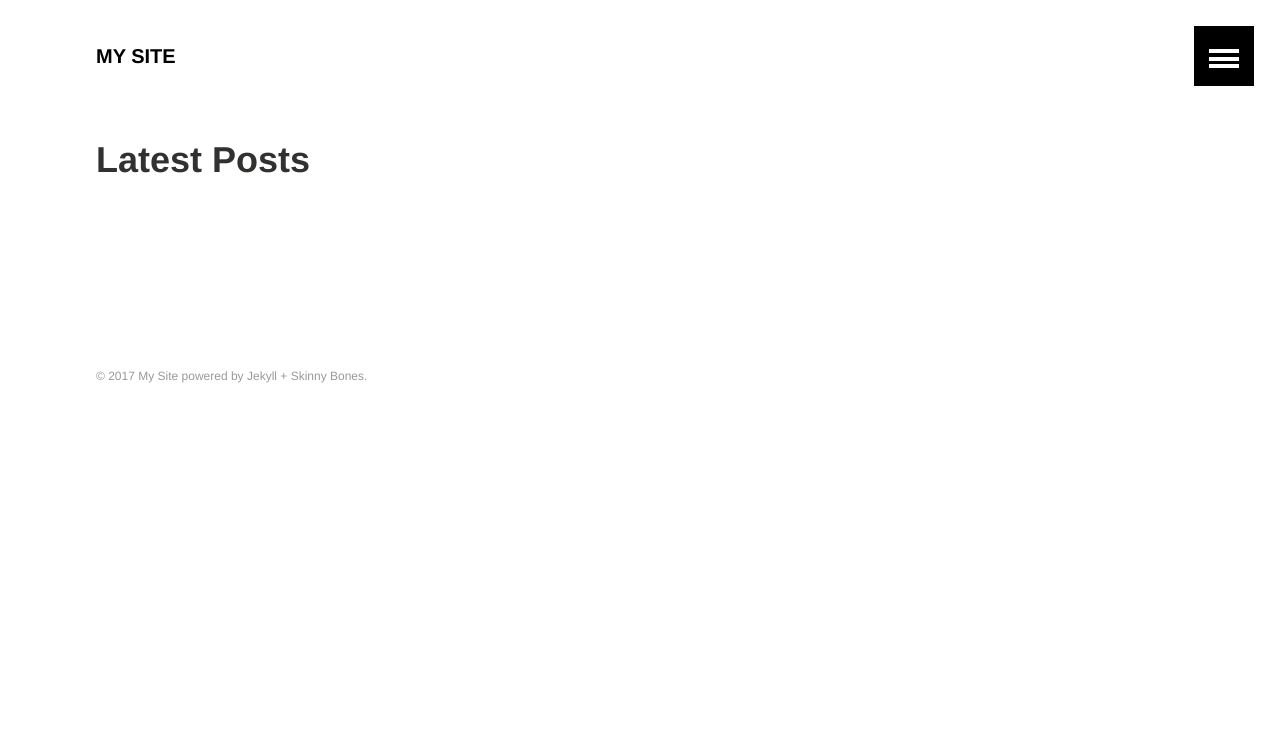
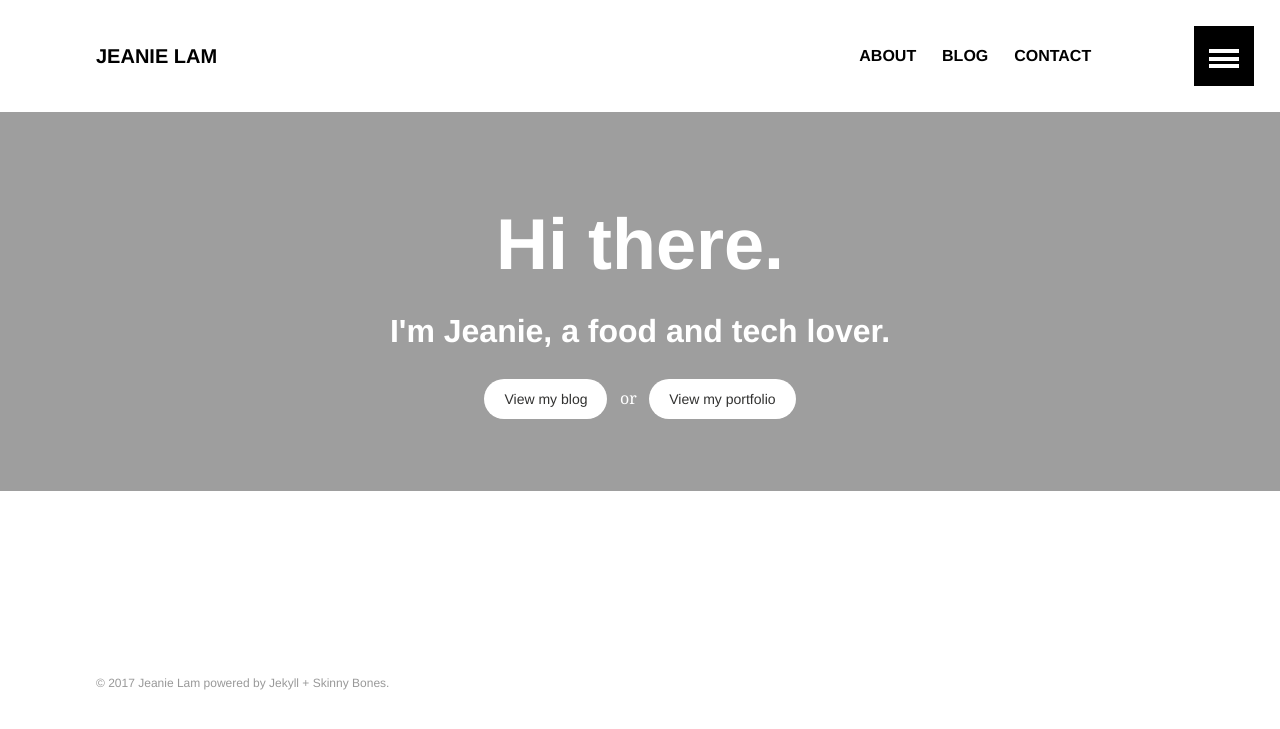
Before and after one commit to jeanielam/jeanielam.github.io, a Jekyll site: the page built from index.md, in a window 1280 px wide. Shown: the top 729 px of the page. Built offline with Jekyll 4.4.1, drawn with Linux system fonts in a browser that asks for light colours.

Commit message:
Testing creation of new posts and created links

```diff
--- a/_config.yml
+++ b/_config.yml
@@ -1,7 +1,7 @@
 # Site wide configuration
 
-title: "My Site"
-description: "This is a description of my awesome site."
+title: "Jeanie Lam"
+description: "I like food."
 logo: # 120x120 px default image used for Twitter summary card
 teaser: # 400x250 px default teaser image used in image archive grid
 locale: en
@@ -26,7 +26,7 @@ gems:
 
 # Site owner
 owner:
-  name:
+  name: Jeanie Lam
   email:
   twitter:
   google:
--- /dev/null
+++ b/_layouts/home.html
@@ -0,0 +1,71 @@
+<!DOCTYPE html>
+<html>
+  <head>
+    <meta charset="utf-8">
+    <title>{% if page.title %}{{ page.title }} • {% endif %}{{ site.title }}</title>
+    {% if page.excerpt %}<meta name="description" content="{{ page.excerpt | strip_html }}">{% endif %}
+    {% if page.tags %}<meta name="keywords" content="{{ page.tags | join: ', ' }}">{% endif %}
+    {% if page.author %}
+      {% assign author = site.data.authors[page.author] %}{% else %}{% assign author = site.owner %}
+    {% endif %}
+    {% include open-graph.html %}
+    {% if author.google.plus %}<link rel="author" href="https://plus.google.com/{{ author.google.plus }}"/>{% endif %}
+
+    <link rel="canonical" href="{{ page.url | replace:'index.html','' | prepend: site.url }}">
+
+    <link href="{{ site.url }}/atom.xml" type="application/atom+xml" rel="alternate" title="{{ site.title }} Atom Feed">
+
+    <meta name="HandheldFriendly" content="True">
+    <meta name="MobileOptimized" content="320">
+    <meta name="viewport" content="width=device-width, initial-scale=1.0">
+    <meta http-equiv="cleartype" content="on">
+
+    <link rel="stylesheet" href="{{ site.url }}/css/main.css">
+    <!-- HTML5 Shiv and Media Query Support for IE -->
+    <!--[if lt IE 9]>
+      <script src="{{ site.url }}/js/vendor/html5shiv.min.js"></script>
+      <script src="{{ site.url }}/js/vendor/respond.min.js"></script>
+    <![endif]-->
+
+  </head>
+
+  <body>
+    {% include header.html %}
+    {% include navigation-sliding.html %}
+
+    {% if page.image.feature %}
+    <div class="page-lead" style="background-image:url({{ site.url }}/images/{{ page.image.feature }})">
+      <div class="page-lead-content">
+        <h1>Hi there.</h1>
+        <h2>I'm Jeanie, a food and tech lover.</h2>
+        <a href="{{ site.url }}/blog/" class="btn-inverse">View my blog</a> &nbsp; or &nbsp; <a href="{{ site.url }}/portfolio/" class="btn-inverse">View my portfolio</a>
+      </div><!-- /.page-lead-content -->
+    </div><!-- /.page-lead -->
+    {% endif %}
+
+    <div id="page-wrapper">
+      {% include browser-upgrade.html %}
+
+      <div id="main" role="main">
+        <div class="wrap">
+          <div class="page-title">
+            <h1>{{ page.title }}</h1>
+            {% if page.excerpt %}<h2>{{ page.excerpt }}</h2>{% endif %}
+          </div>
+          <div class="archive-wrap">
+            <div class="page-content">
+              {{ content }}
+            </div><!-- /.page-content -->
+          </div class="archive-wrap"><!-- /.archive-wrap -->
+        </div><!-- /.wrap -->
+      </div><!-- /#main -->
+
+      {% include footer.html %}
+    </div>
+
+    <script src="{{ site.url }}/js/vendor/jquery-1.9.1.min.js"></script>
+    <script src="{{ site.url }}/js/main.js"></script>
+
+  </body>
+
+</html>
--- a/index.md
+++ b/index.md
@@ -1,11 +1,6 @@
 ---
-layout: archive
+layout: home
 permalink: /
-title: "Latest Posts"
+image:
+  feature: test.jpg
 ---
-
-<div class="tiles">
-{% for post in site.posts %}
-	{% include post-grid.html %}
-{% endfor %}
-</div><!-- /.tiles -->
```
Also changed, not shown: Gruntfile.js (added, +103 -0 lines), _data/navigation.yml (+8 -4 lines), _posts/blog/2017-08-13-test.md (added, +7 -0 lines), blog.md (added, +11 -0 lines), package.json (added, +20 -0 lines), Gemfile.lock (added), apple-touch-icon-precomposed.png (added), favicon.ico (added), 5 other files.
